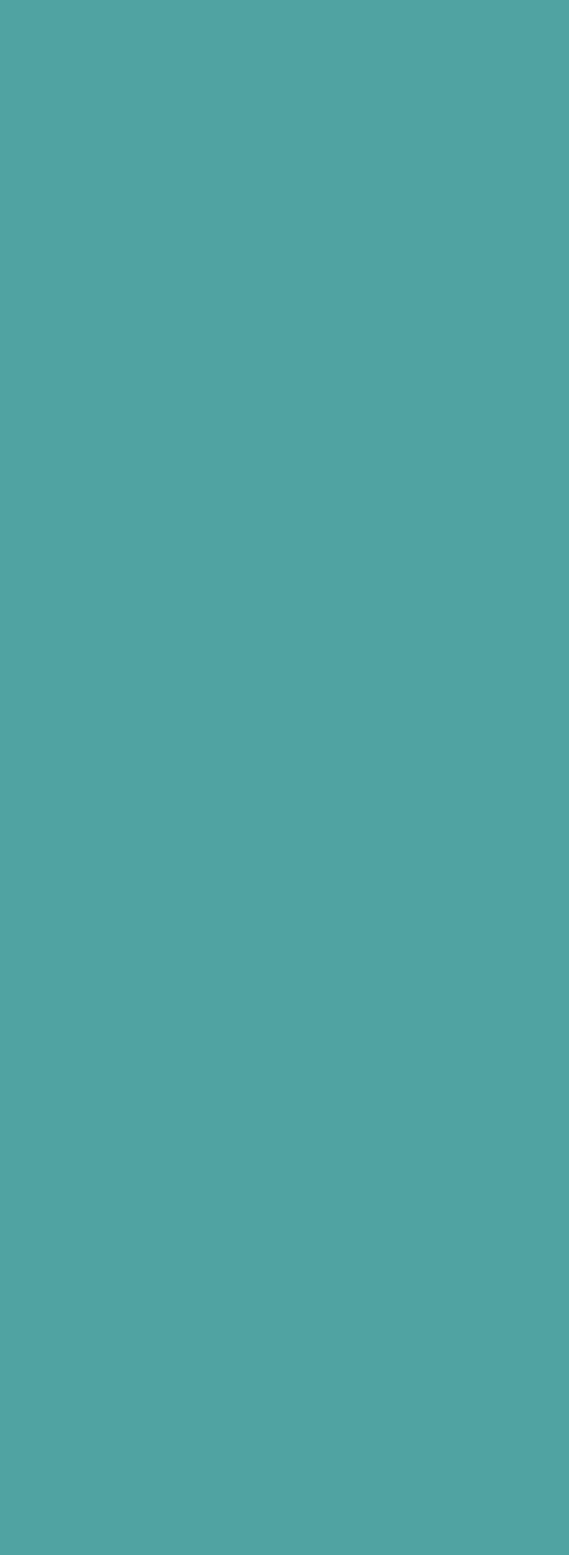
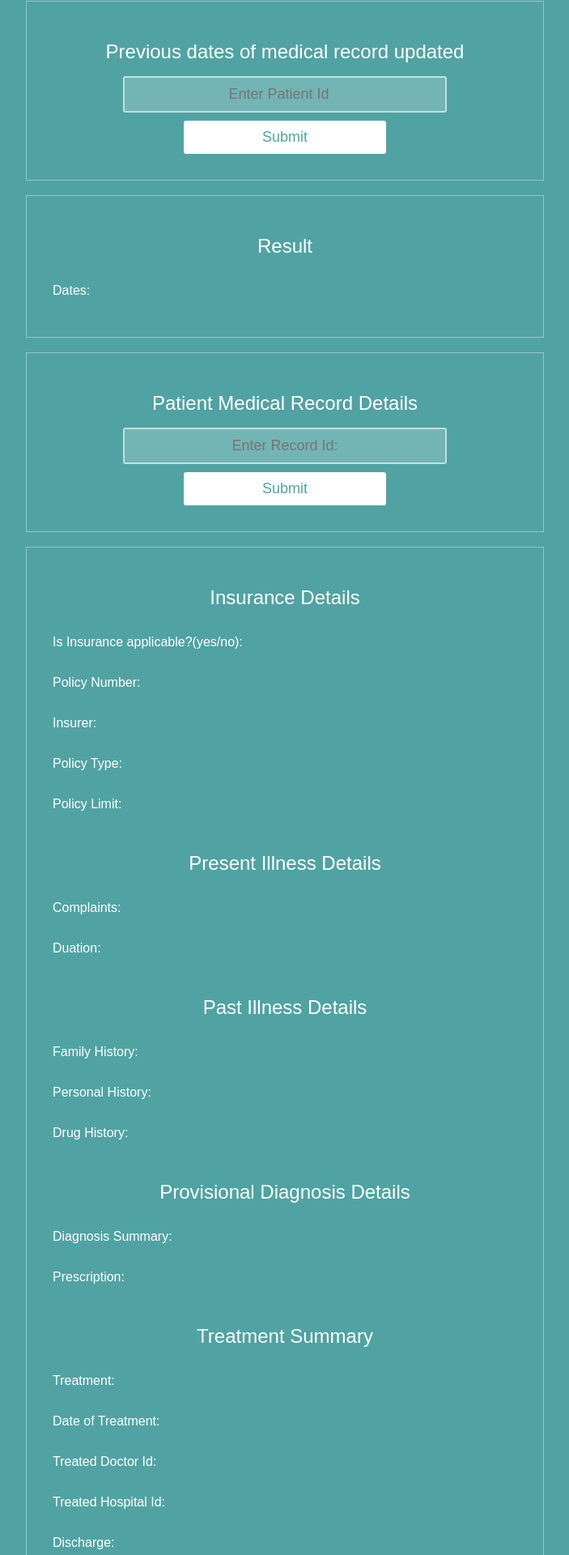
Before and after one commit to shariquehaider/EHR-React, a React (Create React App) app: page /medicalrecords in a window 1280 px wide. Before the commit this address had no page. Shown: the part 180-2100 px from the top of the page at 81% size, without its empty margins (288-991 px from the left). Before the commit the page ends 800 px from the top, so only its background shows below. Built offline with nearby package versions, Linux system fonts and the light colour scheme; a web font is replaced by a local one.

Commit message:
Added MedicalRecords page

```diff
--- a/src/App.js
+++ b/src/App.js
@@ -7,6 +7,7 @@ import PatientRegistration from './pages/PatientRegistration';
 import ExamineDetails from './pages/ExamineDetails';
 import HospitalDetails from './pages/HospitalDetails';
 import PatientDetails from './pages/PatientDetails';
+import MedicalRecords from './pages/MedicalRecords';
 
 function App() {
   return (
@@ -19,6 +20,7 @@ function App() {
       <Route path="/examinedetails" element={<ExamineDetails/>}></Route>
       <Route path="/hospitaldetails" element={<HospitalDetails/>}></Route>
       <Route path="/patientdetails" element={<PatientDetails/>}></Route>
+      <Route path="/medicalrecords" element={<MedicalRecords/>}></Route>
     </Routes>
     </BrowserRouter>
   );
--- a/src/components/Navbar.js
+++ b/src/components/Navbar.js
@@ -24,8 +24,8 @@ function Header() {
         <li><a href="/">Doctor Registration</a></li>
         <li><a href="/hospitalregistration" >Hospital Registration</a></li>
         <li><a href="/patientregistration">Patient Registration</a></li>
-        <li><a href="/">View Patient Details</a></li>
-        <li><a href="">View Medical Record</a></li>
+        <li><a href="/patientdetails">View Patient Details</a></li>
+        <li><a href="/medicalrecords">View Medical Record</a></li>
         <li><a href="/examinedetails">View Pateint Examine Details</a></li>
       </ul>
       </div>
--- /dev/null
+++ b/src/json/medicalRecords.js
@@ -0,0 +1,86 @@
+export const insuranceDetails = [
+    {
+        "key": 1,
+        "innerText": "Is Insurance applicable?(yes/no):"
+    },
+    {
+        "key": 2,
+        "innerText": "Policy Number:"
+    },
+    {
+        "key": 3,
+        "innerText": "Insurer:"
+    },
+    {
+        "key": 4,
+        "innerText": "Policy Type:"
+    },
+    {
+        "key": 5,
+        "innerText": "Policy Limit:"
+    }
+];
+
+export const presentIllnessDetails = [
+    {
+        "key": 1,
+        "innerText": "Complaints:"
+    },
+    {
+        "key": 2,
+        "innerText": "Duation:"
+    }
+];
+
+export const pastIllnessDetails = [
+    {
+        "key": 1,
+        "innerText": "Family History:"
+    },
+    {
+        "key": 2,
+        "innerText": "Personal History:"
+    },
+    {
+        "key": 3,
+        "innerText": "Drug History:"
+    }
+];
+
+export const provisionalDiagnosisDetails = [
+    {
+        "key": 1,
+        "innerText": "Diagnosis Summary:"
+    },
+    {
+        "key": 2,
+        "innerText": "Prescription:"
+    }
+];
+
+export const treatmentSummary = [
+    {
+        "key": 1,
+        "innerText": "Treatment:"
+    },
+    {
+        "key": 2,
+        "innerText": "Date of Treatment:"
+    },
+    {
+        "key": 3,
+        "innerText": "Treated Doctor Id:"
+    },
+    {
+        "key": 4,
+        "innerText": "Treated Hospital Id:"
+    },
+    {
+        "key": 5,
+        "innerText": "Discharge:"
+    },
+    {
+        "key": 6,
+        "innerText": "Follow Up:"
+    }
+]
--- /dev/null
+++ b/src/pages/MedicalRecords.js
@@ -0,0 +1,49 @@
+import Input from "../components/input";
+import Button from "../components/Button";
+import Header from "../components/Navbar";
+import Result from "../components/Result";
+import { insuranceDetails, presentIllnessDetails, pastIllnessDetails, provisionalDiagnosisDetails, treatmentSummary } from "../json/medicalRecords";
+
+
+export default function MedicalRecords() {
+    return (
+        <div>
+            <Header></Header>
+            <div className="page_title"></div>
+            <form className="form_control">
+                <h2>Previous dates of medical record updated</h2>
+                <Input placeHolder="Enter Patient Id" types="number"/>
+                <Button></Button>
+            </form>
+            <br/>
+            <div className="form_control">
+                <h2>Result</h2>
+                <Result innerText="Dates:"/>
+            </div>
+            <br/>
+            <form className="form_control">
+                <h2>Patient Medical Record Details</h2>
+                <Input placeHolder="Enter Record Id:"/>
+                <Button></Button>
+            </form>
+            <br/>
+            <div className="form_control">
+                <h2>Insurance Details</h2>
+                { insuranceDetails.map(element => <Result key={element.key} innerText={element.innerText}/>) }
+                <br/>
+                <h2>Present Illness Details</h2>
+                { presentIllnessDetails.map(element => <Result key={element.key} innerText={element.innerText}/>) }
+                <br/>
+                <h2>Past Illness Details</h2>
+                { pastIllnessDetails.map(element => <Result key={element.key} innerText={element.innerText}/>) }
+                <br/>
+                <h2>Provisional Diagnosis Details</h2>
+                { provisionalDiagnosisDetails.map(element => <Result key={element.key} innerText={element.innerText}/>) }
+                <br/>
+                <h2>Treatment Summary</h2>
+                { treatmentSummary.map(element => <Result key={element.key} innerText={element.innerText}/>) }
+                <br/>
+            </div>
+        </div>
+    )
+}
```
